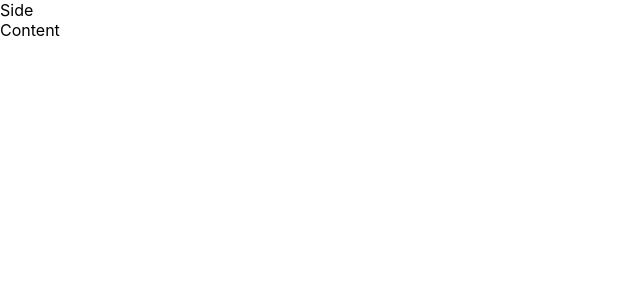
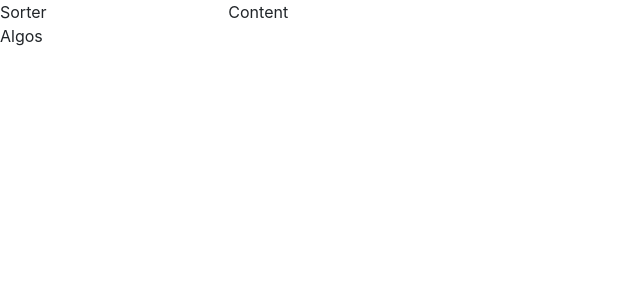
Before and after one commit to darragh3277/sorter, a React (Create React App) app: page / in a window 1280 px wide. Shown: the top 300 px of the page, without its empty margins (0-640 px from the left). Built offline with nearby package versions, Linux system fonts and the light colour scheme.

Commit message:
basic layout

```diff
--- a/src/App.js
+++ b/src/App.js
@@ -1,6 +1,6 @@
 import React from "react";
 import Sorter from "./sorter/Sorter";
-import logo from "./logo.svg";
+import "bootstrap/dist/css/bootstrap.min.css";
 import "./App.css";
 
 function App() {
--- a/src/sorter/Sorter.js
+++ b/src/sorter/Sorter.js
@@ -1,11 +1,14 @@
 import React from "react";
-import { Container, Row, Col, fluid } from "react-bootstrap";
+import Sidebar from "./components/sidebar/Sidebar";
+import Container from "react-bootstrap/Container";
+import Row from "react-bootstrap/Row";
+import Col from "react-bootstrap/Col";
 
 function Sorter() {
   return (
     <Container fluid>
       <Row>
-        <Col>Side</Col>
+        <Sidebar />
         <Col>Content</Col>
       </Row>
     </Container>
--- /dev/null
+++ b/src/sorter/components/sidebar/Sidebar.js
@@ -0,0 +1,13 @@
+import React from "react";
+import Col from "react-bootstrap/Col";
+import Row from "react-bootstrap/Row";
+
+const Sidebar = () => {
+  return (
+    <Col xs={2}>
+      <Row>Sorter</Row>
+      <Row>Algos</Row>
+    </Col>
+  );
+};
+export default Sidebar;
```
